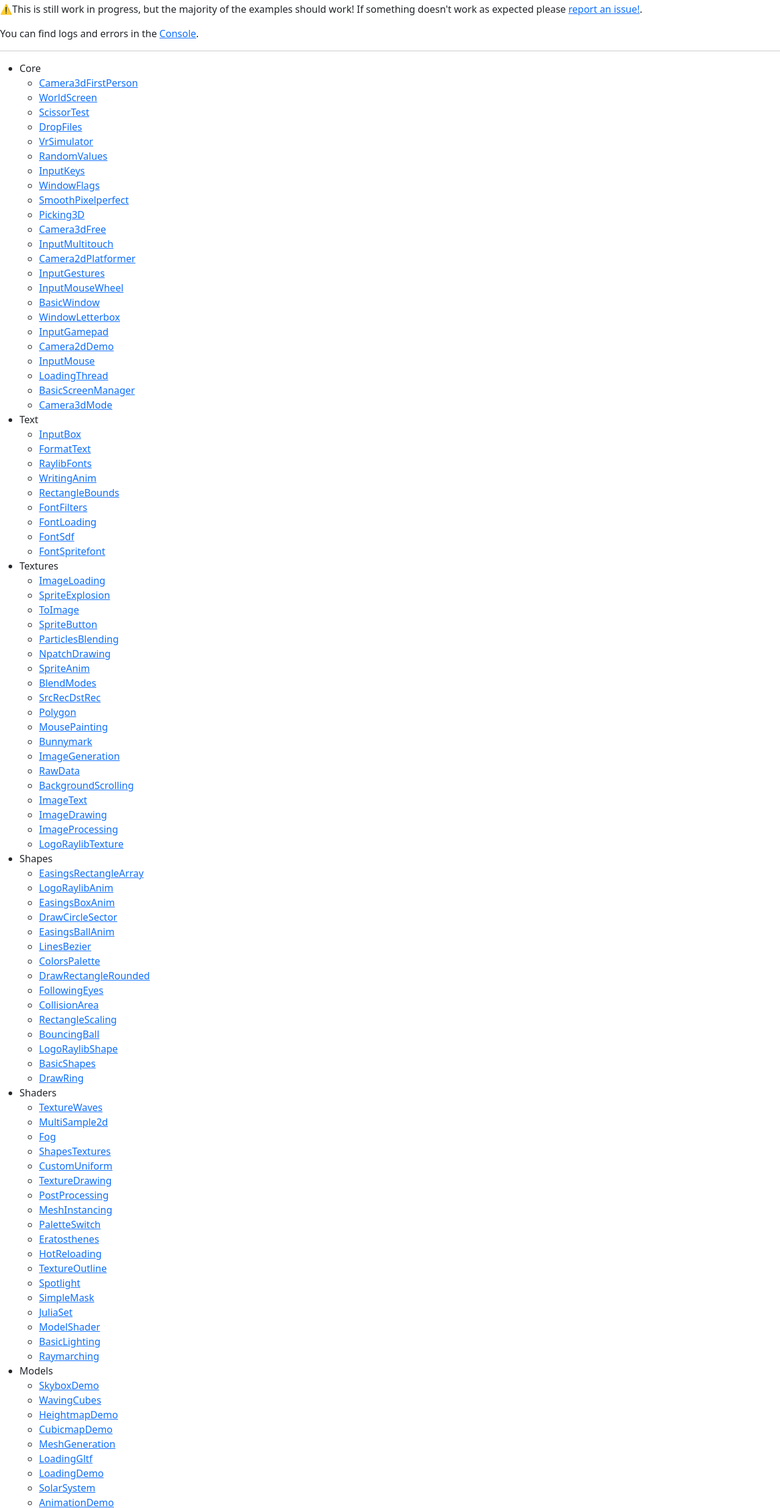
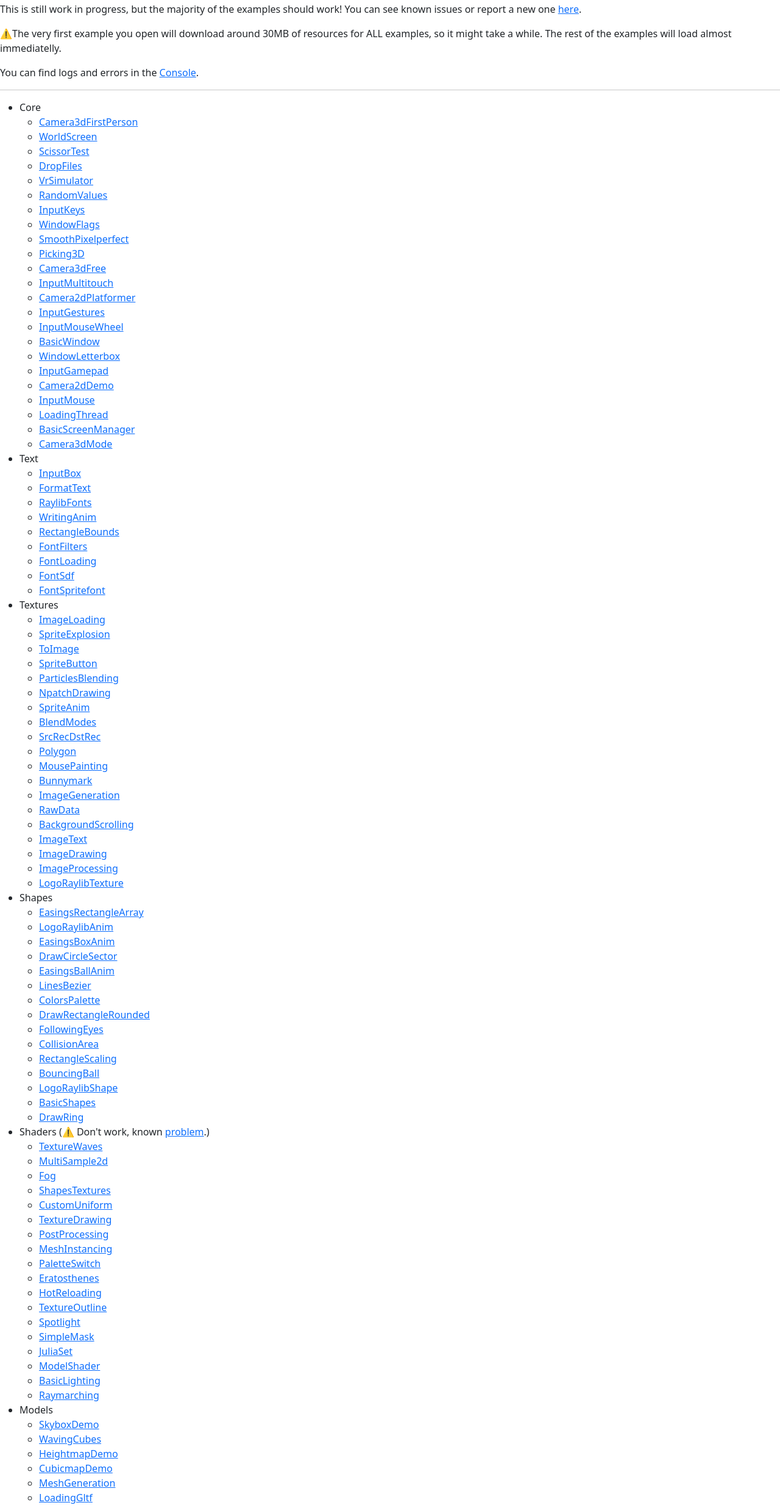
Before and after one commit to stanoddly/DotnetRaylibWasm, a website: page index.html in a window 1280 px wide. Shown: the part 53-2526 px from the top of the page at 61% size. Drawn offline with nearby package versions, Linux system fonts and the light colour scheme.

Commit message:
deploy: 602313d15b7bfd8fc8bb2c9a2cb1f546935d6ce1

```diff
--- a/index.html
+++ b/index.html
@@ -10,7 +10,8 @@
 <body>
   <h1>Dotnet + Raylib + Wasm prototype</h1>
   <div>
-    <p>⚠️This is still work in progress, but the majority of the examples should work! If something doesn't work as expected please <a href="https://github.com/disketteman/DotnetRaylibWasm/issues">report an issue!</a>.</p>
+    <p>This is still work in progress, but the majority of the examples should work! You can see known issues or report a new one <a href="https://github.com/disketteman/DotnetRaylibWasm/issues">here</a>.</p>
+    <p>⚠️The very first example you open will download around 30MB of resources for ALL examples, so it might take a while. The rest of the examples will load almost immediatelly.</p>
     <p>You can find logs and errors in the <a href="https://developer.chrome.com/docs/devtools/console/">Console</a>.</p>
   </div>
   <hr />
@@ -97,7 +98,7 @@
         <li><a href="raylib.html?arg=DrawRing">DrawRing</a></li>
       </ul>
     </li>
-    <li>Shaders
+    <li>Shaders (⚠️ Don't work, known <a href="https://github.com/disketteman/DotnetRaylibWasm/issues/9">problem</a>.)
       <ul>
         <li><a href="raylib.html?arg=TextureWaves">TextureWaves</a></li>
         <li><a href="raylib.html?arg=MultiSample2d">MultiSample2d</a></li>
```
Also changed, not shown: raylib.html (+1 -1 lines).
